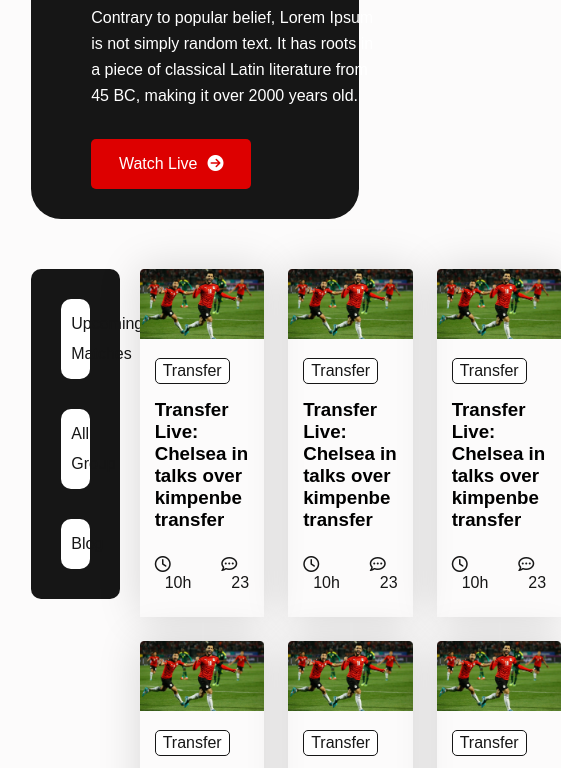
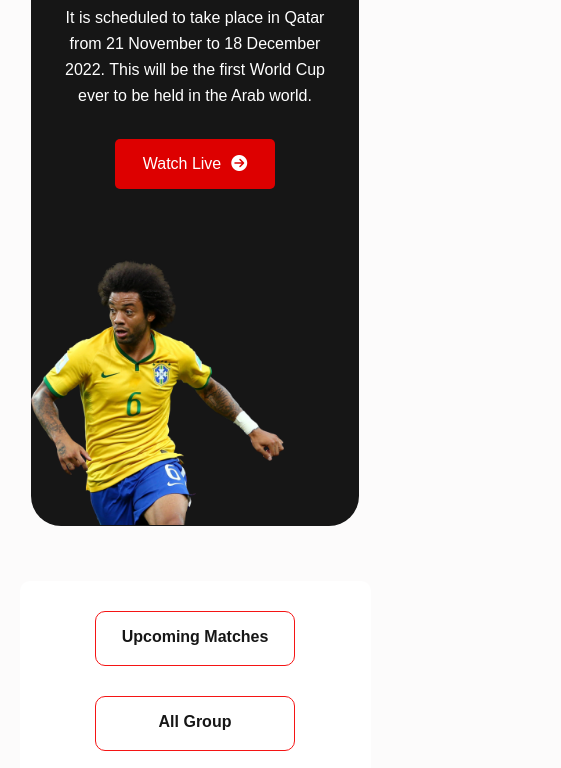
Before and after one commit to Farukkhan25/World-Cup-Mania, a plain HTML site: page index.html in a window 390 px wide. Shown: the part 525-1293 px from the top of the page, 561 px wide, since content can reach past the window. Drawn offline with Linux system fonts and the light colour scheme.

Commit message:
Responsive design for Phone

```diff
--- a/index.html
+++ b/index.html
@@ -16,7 +16,7 @@
         <div class="home-container">
             <h1 class="title">The Greatest show on the earth</h1>
             <p class="description">
-                Contrary to popular belief, Lorem Ipsum is not simply random text. It has roots in a piece of classical Latin literature from 45 BC, making it over 2000 years old.
+                It is scheduled to take place in Qatar from 21 November to 18 December 2022. This will be the first World Cup ever to be held in the Arab world.
             </p>
             <a href="#" class="Watch-btn">Watch Live <i class="fa-solid fa-circle-arrow-right"></i></a>
         </div>
--- a/style.css
+++ b/style.css
@@ -103,12 +103,18 @@ aside{
     border-radius: 10px;
     padding: 10px;
     font-family: 'Poppins', sans-serif;
-    font-weight: 500;
+    font-weight: 600;
     line-height: 30px;
     color: #161616;
 }
 
+.sidebar-links:visited{
+    background: #DD0000;
+    color: #fcfbfb;
+}
+
 /* Blogs Section */
+
 .blogs{
     display: grid;
     grid-template-columns: repeat(3, 1fr);
@@ -149,12 +155,14 @@ aside{
 }
 
 /* Tablet Button */
+
 .tablet-button{
     display: none;
     margin: 30px auto;
 }
 
 /* Upcoming matches section */
+
 .upcoming-matches{
     display: grid;
     grid-template-columns: repeat(3, 1fr);
@@ -254,18 +262,22 @@ footer h3{
 }
 
 /* Responsive for tablet */
-@media only screen and (min-width: 767px) and (max-width: 834px) {
+
+@media screen and (min-width: 767px) and (max-width: 992px) {
 
 
     /* Header */
+
     header{
         width: 90%;
+        margin: 30px auto;
     }
 
     .header-image {
         width: 100%;
+        padding-right: 10px;
+    }
 
-}
     header img{
         width: 100%;
     }
@@ -280,13 +292,16 @@ h1 {
     }
 
     /* Main section */
+
     main {
         width: 90%;
         display: flex;
         flex-direction: column;
+        align-items: center;
     }
 
     /* Sidebar Section */
+
     aside {
         width: 100%;
         display: flex;
@@ -319,3 +334,77 @@ aside {
     }
 
 }
+
+/* Responsive for phone */
+
+@media screen and (max-width: 576px) {
+    /* Header */
+
+    header{
+        flex-direction: column;
+        text-align: center;
+        justify-content: center;
+        align-items: center;
+        padding-top: 30px 0 0;
+        margin: 50px auto;
+    }
+
+    .header-image{
+        width: 100%;
+    }
+
+    .Watch-btn{
+        margin: 0 auto;
+    }
+
+    /* Main section */
+
+    main {
+        width: 90%;
+        display: flex;
+        flex-direction: column;
+        align-items: center;
+    }
+
+    /* Sidebar Section */
+
+    aside {
+        width: 100%;
+        display: flex;
+        flex-direction: column;
+        justify-content: space-around;
+        background: #FFFFFF;
+        margin: 5px auto;
+        align-items: center;
+    }
+
+    aside a {
+        width: max-content;
+    }
+
+    .sidebar-links {
+        width: 200px;
+        height: 55px;
+        background: #FFFFFF;
+        border: 1px solid #f51414;
+        border-radius: 10px;
+    }
+
+    .blogs {
+        display: grid;
+        grid-template-columns: repeat(1, 1fr);
+        margin: 0 auto;
+        gap: 24px;
+    }
+
+    /* footer section */
+
+    footer ul {
+        display: flex;
+        flex-direction: column;
+        justify-content: center;
+    }
+
+    footer ul li{
+        font-size: 20px;
+    }
```
Also changed, not shown: upcoming-match.html (+1 -1 lines). Lines whose indentation alone changed are shown as unchanged.
